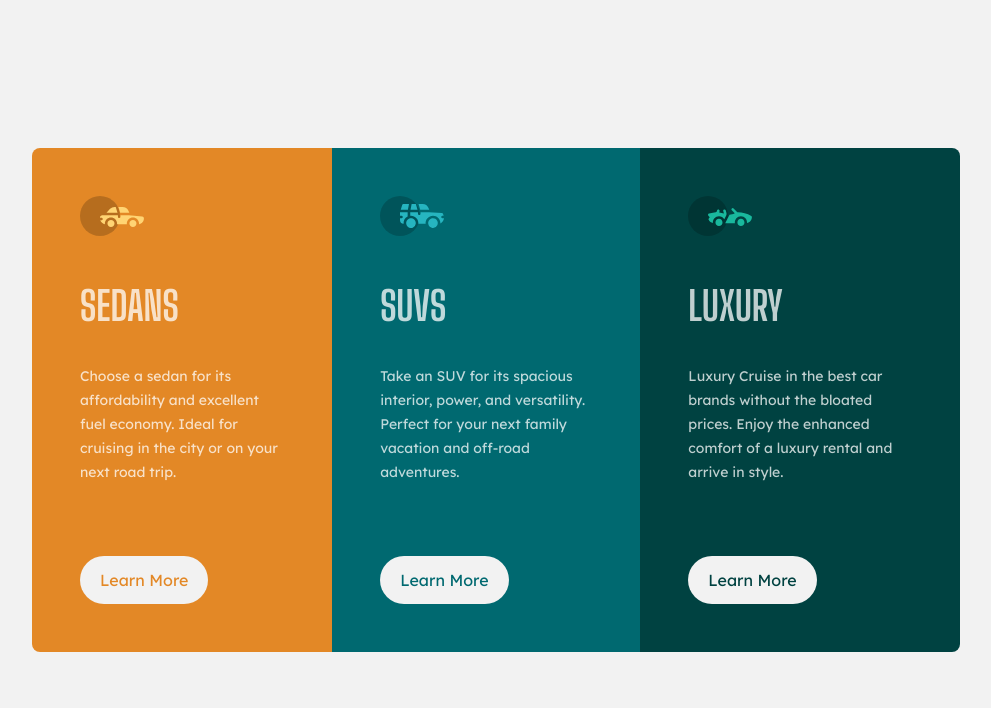
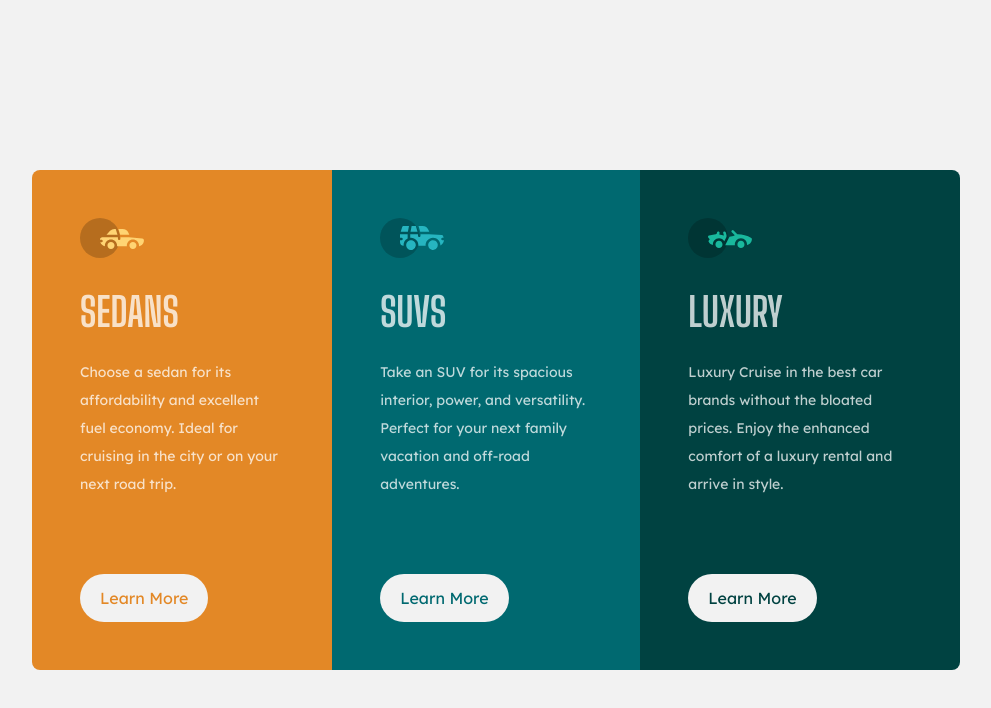
Before and after one commit to ldtalent/hikmahy-tailwind-color-customization, a React (Create React App) app: page / in a window 1280 px wide. Shown: the top 708 px of the page, without its empty margins (144-1135 px from the left). Built offline with nearby package versions, Linux system fonts and the light colour scheme.

Commit message:
style classes updated

```diff
--- a/src/App.js
+++ b/src/App.js
@@ -5,19 +5,19 @@ import suvs from './assets/icon-suvs.svg';
 function App() {
   return (
     <div className='App font-lexend-deca bg-light-gray text-transparent-white min-h-screen flex items-center justify-center px-6 py-16'>
-      <div className='card-wrapper py-3 w-full h-full'>
-        <div className='card-wrapper w-full h-full rounded-lg overflow-hidden my-3 md:flex max-w-4xl mx-auto'>
+      <div className='card-wrapper py-3 w-full h-full md:mt-1'>
+        <div className='card w-full h-full rounded-lg overflow-hidden my-3 md:mt-12 md:flex max-w-4xl mx-auto'>
           <div className='bg-bright-orange px-12 py-12'>
             <div className='img-wrapper'>
               <img src={sedans} alt='sedans-icon' />
             </div>
             <div className='text-wrapper'>
-              <h2 className='uppercase font-bold text-4xl font-big-shoulders mt-10'>sedans</h2>
-              <p className='mt-7 text-sm leading-6 mb-2 md:mb-6'>
+              <h2 className='uppercase font-bold text-4xl font-big-shoulders mt-10 md:mt-6'>sedans</h2>
+              <p className='mt-7 text-sm leading-6 md:leading-7 mb-2 md:mb-7 md:mt-4'>
                 Choose a sedan for its affordability and excellent fuel economy.
                 Ideal for cruising in the city or on your next road trip.
               </p>
-              <button className='bg-light-gray text-bright-orange py-3 px-5 rounded-full text-base hover:border-2 hover:border-white hover:bg-transparent hover:text-white transition-colors mt-12'>
+              <button className='bg-light-gray text-bright-orange px-5 rounded-full h-12 text-base hover:border-2 hover:border-white hover:bg-transparent hover:text-white transition-colors mt-12'>
                 Learn More
               </button>
             </div>
@@ -27,12 +27,12 @@ function App() {
               <img src={suvs} alt='suvs-icon' />
             </div>
             <div className='text-wrapper'>
-              <h2 className='uppercase font-bold text-4xl font-big-shoulders mt-10'>suvs</h2>
-              <p className='mt-7 text-sm leading-6 mb-2 md:mb-6'>
+              <h2 className='uppercase font-bold text-4xl font-big-shoulders mt-10 md:mt-6'>suvs</h2>
+              <p className='mt-7 text-sm leading-6 md:leading-7 mb-2 md:mb-7 md:mt-4'>
                 Take an SUV for its spacious interior, power, and versatility.
                 Perfect for your next family vacation and off-road adventures.
               </p>
-              <button className='bg-light-gray text-dark-cyan py-3 px-5 rounded-full text-base hover:border-2 hover:border-white hover:bg-transparent hover:text-white transition-colors mt-12'>
+              <button className='bg-light-gray text-dark-cyan px-5 rounded-full h-12 text-base hover:border-2 hover:border-white hover:bg-transparent hover:text-white transition-colors mt-12'>
                 Learn More
               </button>
             </div>
@@ -42,13 +42,13 @@ function App() {
               <img src={luxury} alt='luxury-icon' />
             </div>
             <div className='text-wrapper'>
-              <h2 className='uppercase font-bold text-4xl font-big-shoulders mt-10'>luxury</h2>
-              <p className='mt-7 text-sm leading-6 mb-2 md:mb-6'>
+              <h2 className='uppercase font-bold text-4xl font-big-shoulders mt-10 md:mt-6'>luxury</h2>
+              <p className='mt-7 text-sm leading-6 md:leading-7 mb-2 md:mb-7 md:mt-4'>
                 Luxury Cruise in the best car brands without the bloated prices.
                 Enjoy the enhanced comfort of a luxury rental and arrive in
                 style.
               </p>
-              <button className='bg-light-gray text-very-dark-cyan py-3 px-5 rounded-full text-base hover:border-2 hover:border-white hover:bg-transparent hover:text-white transition-colors mt-12'>
+              <button className='bg-light-gray text-very-dark-cyan px-5 rounded-full h-12 text-base hover:border-2 hover:border-white hover:bg-transparent hover:text-white transition-colors mt-12'>
                 Learn More
               </button>
             </div>
```
